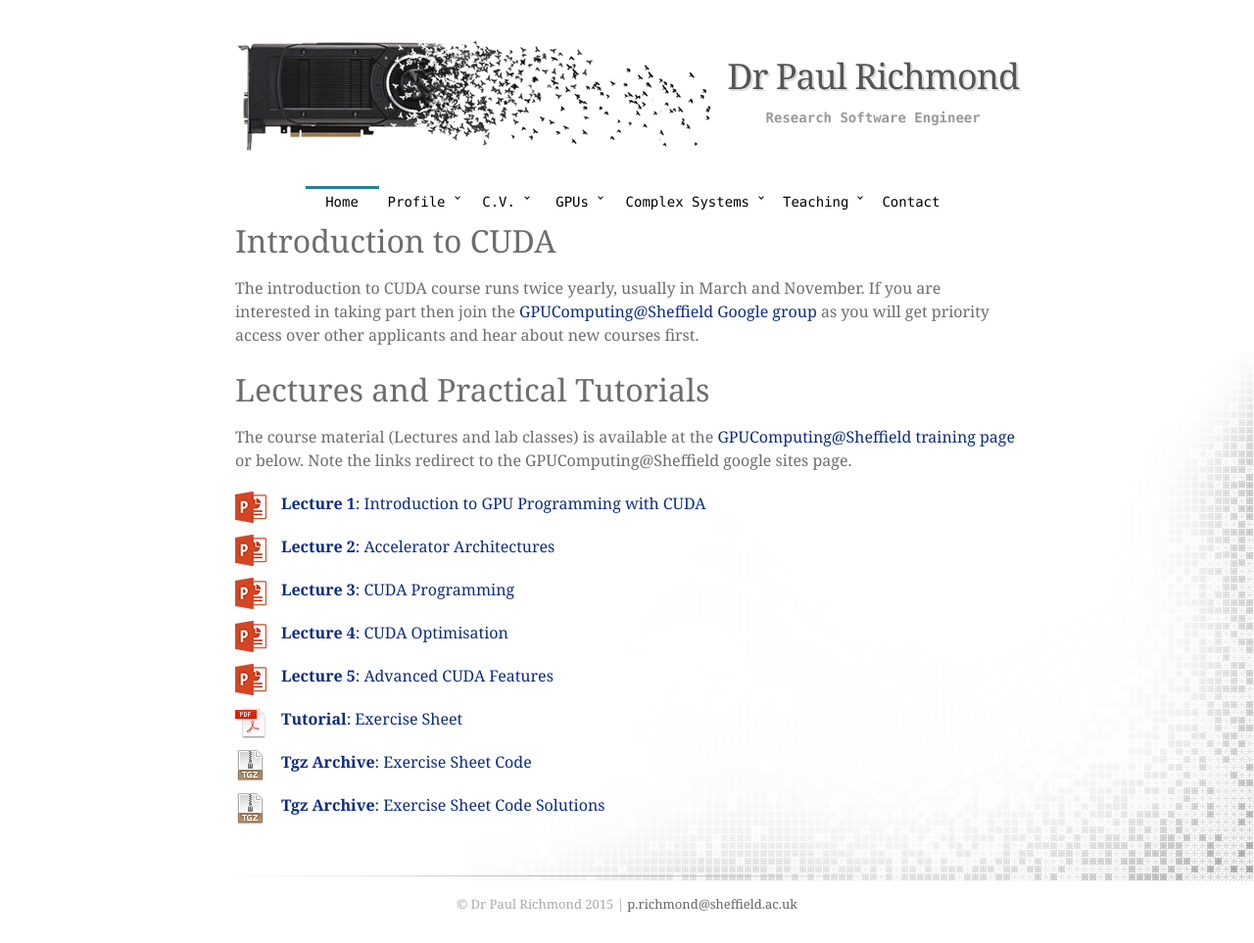
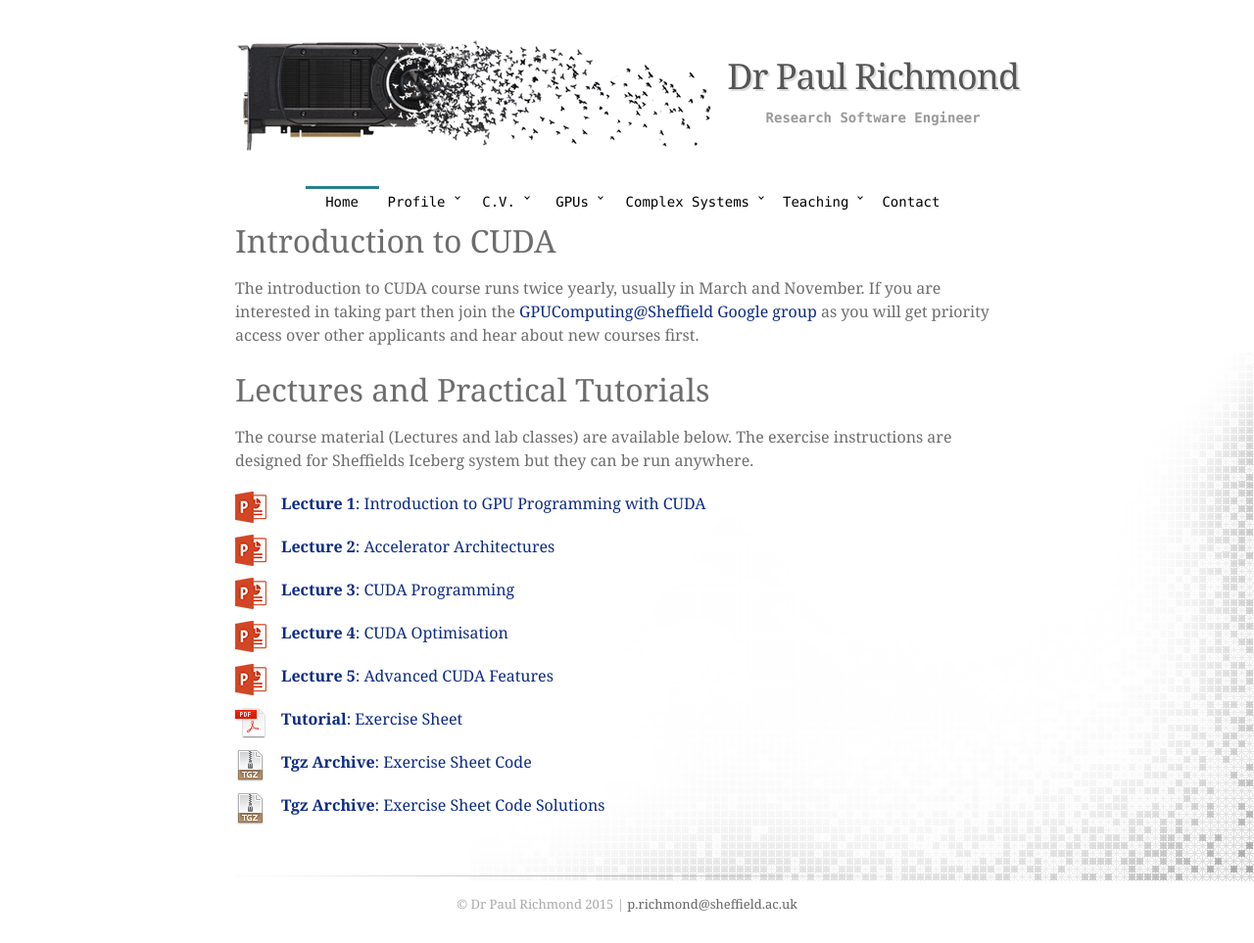
Before and after one commit to mondus/mondus.github.io, a Jekyll site: the page built from teaching/CUDA/index.md, in a window 1280 px wide. Shown: the whole page at 98% size. Built offline with Jekyll 4.4.1, drawn with Linux system fonts in a browser that asks for light colours; nearby versions of some CDN libraries; some web fonts are replaced.

Commit message:
Update to training material location

```diff
--- a/teaching/CUDA/index.md
+++ b/teaching/CUDA/index.md
@@ -9,20 +9,20 @@ The introduction to CUDA course runs twice yearly, usually in March and November
 
 # Lectures and Practical Tutorials
 
-The course material (Lectures and lab classes) is available at the [GPUComputing@Sheffield training page](http://gpucomputing.sites.sheffield.ac.uk/training-and-events) or below. Note the links redirect to the GPUComputing@Sheffield google sites page.
+The course material (Lectures and lab classes) are available below. The exercise instructions are designed for Sheffields Iceberg system but they can be run anywhere.
 
-[![Lecture 1](../../assets/images/powerpoint.png){: .icon} **Lecture 1**: Introduction to GPU Programming with CUDA](https://sites.google.com/a/sheffield.ac.uk/gpucomputing/training-and-events/01%20-%20Introduction%20%28GPU%20Programming%20with%20CUDA%29.pptx?attredirects=0&d=1)
+[![Lecture 1](../../assets/images/powerpoint.png){: .icon} **Lecture 1**: Introduction to GPU Programming with CUDA](https://drive.google.com/file/d/0B2HbOiEppVPMNnFuZm4xTmc1MkE/view?usp=sharing)
 
-[![Lecture 2](../../assets/images/powerpoint.png){: .icon} **Lecture 2**: Accelerator Architectures](https://sites.google.com/a/sheffield.ac.uk/gpucomputing/training-and-events/02%20-%20Architectures.pptx?attredirects=0&d=1)
+[![Lecture 2](../../assets/images/powerpoint.png){: .icon} **Lecture 2**: Accelerator Architectures](https://drive.google.com/file/d/0B2HbOiEppVPMNFBWZ21vNkYybTg/view?usp=sharing)
 
-[![Lecture 3](../../assets/images/powerpoint.png){: .icon} **Lecture 3**: CUDA Programming](https://sites.google.com/a/sheffield.ac.uk/gpucomputing/training-and-events/03%20-%20CUDA%20Programming.pptx?attredirects=0&d=1)
+[![Lecture 3](../../assets/images/powerpoint.png){: .icon} **Lecture 3**: CUDA Programming](https://drive.google.com/file/d/0B2HbOiEppVPMeFpMQ3FRRDF5XzA/view?usp=sharing)
 
-[![Lecture 4](../../assets/images/powerpoint.png){: .icon} **Lecture 4**: CUDA Optimisation](https://sites.google.com/a/sheffield.ac.uk/gpucomputing/training-and-events/04%20-%20CUDA%20Optimisation.pptx?attredirects=0&d=1)
+[![Lecture 4](../../assets/images/powerpoint.png){: .icon} **Lecture 4**: CUDA Optimisation](https://drive.google.com/file/d/0B2HbOiEppVPMLWZ2NVczOVBtaTA/view?usp=sharing)
 
-[![Lecture 5](../../assets/images/powerpoint.png){: .icon} **Lecture 5**: Advanced CUDA Features](https://sites.google.com/a/sheffield.ac.uk/gpucomputing/training-and-events/05%20-%20Advanced%20CUDA%20Features.pptx?attredirects=0&d=1)
+[![Lecture 5](../../assets/images/powerpoint.png){: .icon} **Lecture 5**: Advanced CUDA Features](https://drive.google.com/file/d/0B2HbOiEppVPMN3U5NDFOZ21QRTg/view?usp=sharing)
 
-[![Tutorial](../../assets/images/pdf.png){: .icon} **Tutorial**: Exercise Sheet](https://sites.google.com/a/sheffield.ac.uk/gpucomputing/training-and-events/LearnCUDAPractical.pdf?attredirects=0&d=1)
+[![Tutorial](../../assets/images/pdf.png){: .icon} **Tutorial**: Exercise Sheet](https://drive.google.com/file/d/0B2HbOiEppVPMMFFHRkxZcC1iWHM/view?usp=sharing)
 
-[![Archive](../../assets/images/tgz.png){: .icon} **Tgz Archive**: Exercise Sheet Code](https://sites.google.com/a/sheffield.ac.uk/gpucomputing/training-and-events/learnCUDAsheffield.tgz?attredirects=0&d=1)
+[![Archive](../../assets/images/tgz.png){: .icon} **Tgz Archive**: Exercise Sheet Code](https://drive.google.com/file/d/0B2HbOiEppVPMMjJoemRfZUVhQzQ/view?usp=sharing)
 
-[![Archive](../../assets/images/tgz.png){: .icon} **Tgz Archive**: Exercise Sheet Code Solutions](https://sites.google.com/a/sheffield.ac.uk/gpucomputing/training-and-events/learnCUDAsheffield_solutions_all.tgz?attredirects=0&d=1)
+[![Archive](../../assets/images/tgz.png){: .icon} **Tgz Archive**: Exercise Sheet Code Solutions](https://drive.google.com/file/d/0B2HbOiEppVPMVU04ZEFIZDNrNXM/view?usp=sharing)
```
